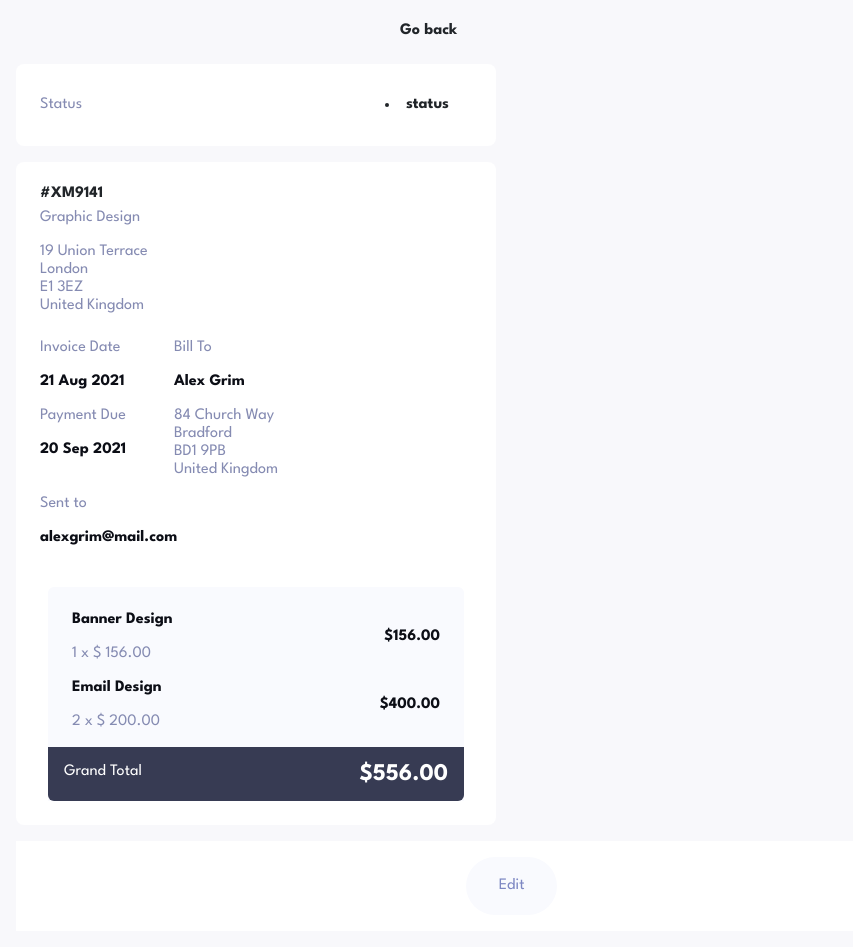
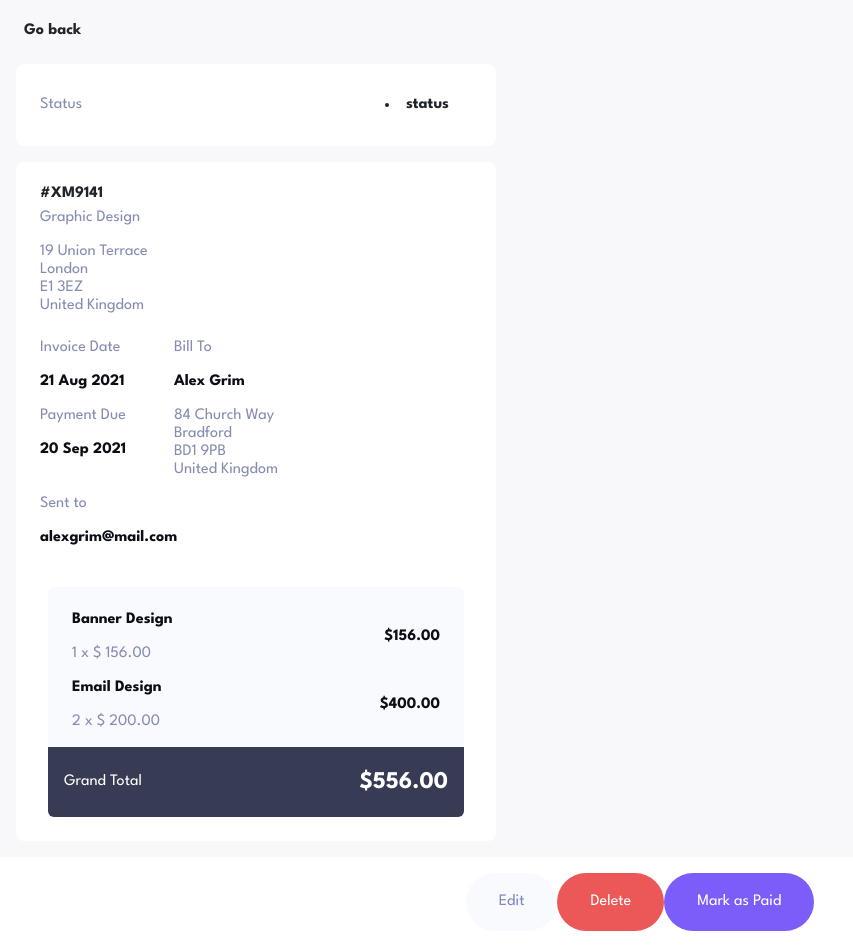
Before and after one commit to kebin20/invoice-app, a Vue app: page /invoices/RT3080 in a window 1280 px wide. Shown: the part 74-1021 px from the top of the page, without its empty margins (0-853 px from the left). Built offline with nearby package versions, Linux system fonts and the light colour scheme.

Commit message:
style: adjusted styling for invoice detail

```diff
--- a/src/pages/InvoiceDetail.vue
+++ b/src/pages/InvoiceDetail.vue
@@ -1,5 +1,5 @@
 <template>
-  <header class="link-header my-4">
+  <header class="link-header m-4">
     <router-link class="custom-link" to="/">Go back</router-link>
   </header>
   <BaseCard className="flex-row justify-content-between align-items-center mx-3">
@@ -56,7 +56,7 @@
             <p class="font-weight-bold color-dark-black">$400.00</p>
           </div>
           <div
-            class="d-flex justify-content-between w-100 gap-5 bg-color-black rounded-bottom rounded-8 p-3"
+            class="d-flex justify-content-between align-items-center w-100 gap-5 bg-color-black rounded-bottom rounded-8 p-3 py-4"
           >
             <p class="text-white mb-0">Grand Total</p>
             <p class="text-white heading-m font-weight-bold mb-0">$556.00</p>
@@ -64,8 +64,8 @@
         </div>
       </template>
     </BaseCard>
-    <TheButtonBar />
   </section>
+  <TheButtonBar />
 </template>
 
 <script>
--- a/src/styles/scss/base/_colors.scss
+++ b/src/styles/scss/base/_colors.scss
@@ -43,11 +43,15 @@
 }
 
 // Background colors
-.color-light-bg {
+.bg-color-primary {
+  background-color: $color-primary;
+}
+
+.bg-color-light {
   background-color: $color-light-bg;
 }
 
-.color-dark-bg {
+.bg-color-dark {
   background-color: $color-dark-bg;
 }
 
@@ -62,3 +66,7 @@
 .bg-color-gray-lighter {
   background-color: $color-gray-lighter;
 }
+
+.bg-color-error {
+  background-color: $color-error;
+}
```
